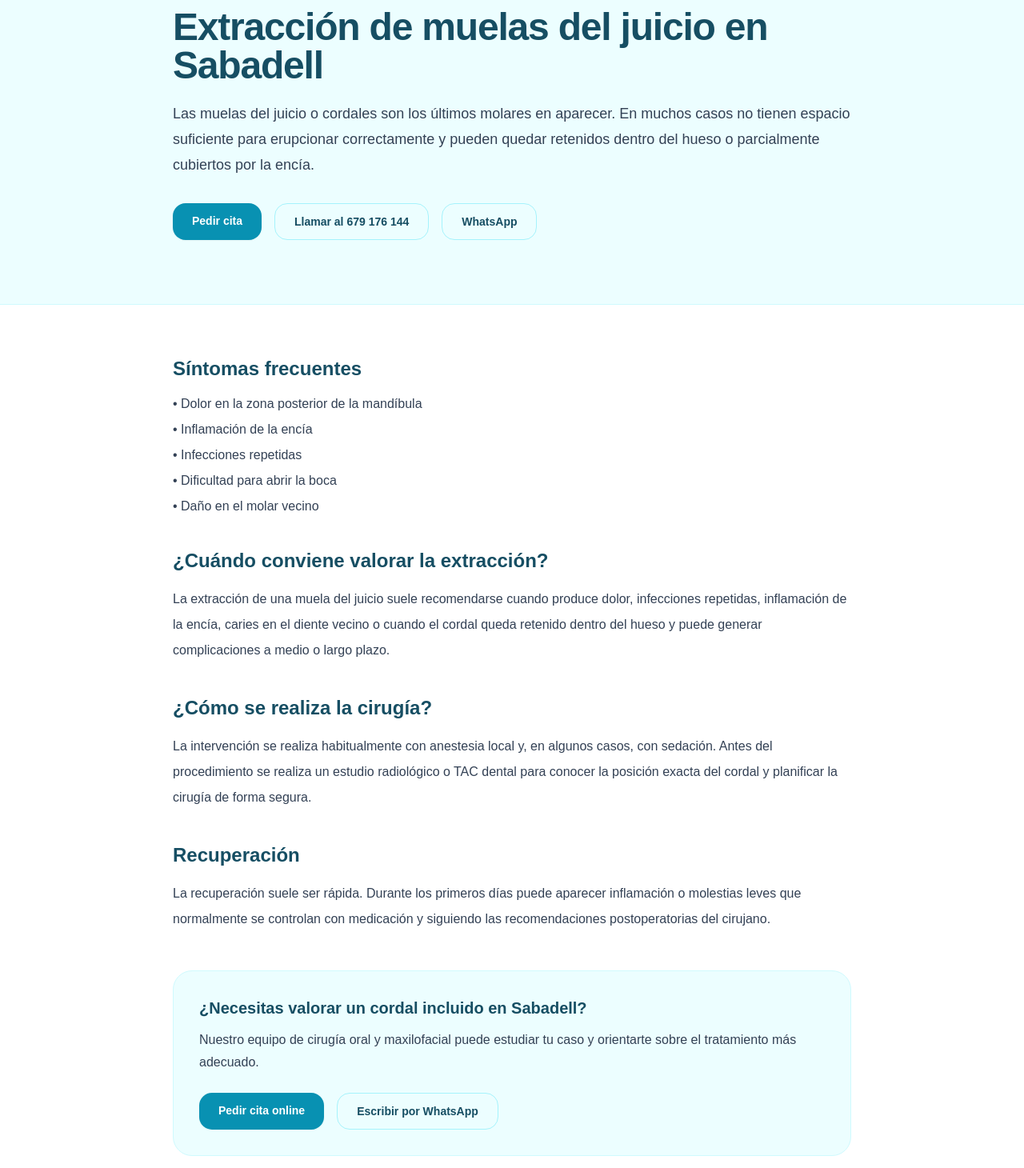
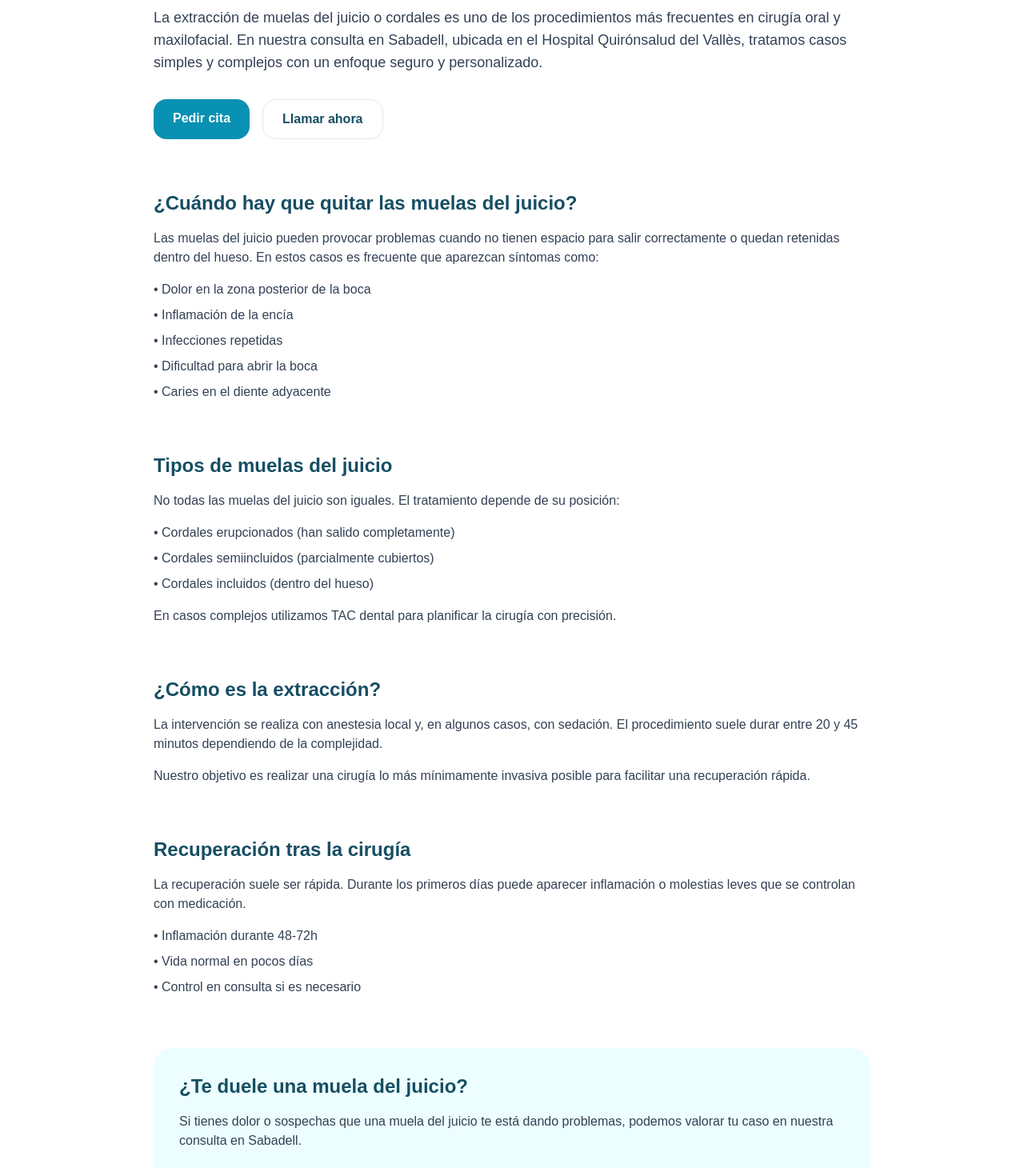
Before and after one commit to alfmgvg/cirujanomaxilofacialsabadell-web, a Next.js app: page /muelas-del-juicio-sabadell in a window 1280 px wide. Shown: the part 120-1580 px from the top of the page at 80% size. Built offline with nearby package versions, Linux system fonts and the light colour scheme.

Commit message:
Update page.js

```diff
--- a/app/muelas-del-juicio-sabadell/page.js
+++ b/app/muelas-del-juicio-sabadell/page.js
@@ -1,95 +1,144 @@
 export default function Page() {
   return (
-    <main className="min-h-screen bg-white pb-24 text-cyan-900 selection:bg-cyan-100">
-      <section className="bg-cyan-50 border-b border-cyan-100">
-        <div className="mx-auto max-w-4xl px-6 py-16 lg:py-20">
-          <span className="inline-flex rounded-full border border-cyan-200 bg-white px-4 py-1 text-sm font-medium text-cyan-700">
-            Cirugía Oral y Maxilofacial · Sabadell
-          </span>
-          <h1 className="mt-5 text-4xl font-bold tracking-tight lg:text-5xl">
+    <main className="min-h-screen bg-white text-cyan-900 px-6 py-16">
+      <div className="mx-auto max-w-4xl">
+
+        <h1 className="text-4xl font-bold">
           Extracción de muelas del juicio en Sabadell
         </h1>
-          <p className="mt-5 text-lg leading-8 text-slate-700">
-            Las muelas del juicio o cordales son los últimos molares en aparecer. En muchos casos no
-            tienen espacio suficiente para erupcionar correctamente y pueden quedar retenidos dentro
-            del hueso o parcialmente cubiertos por la encía.
+
+        <p className="mt-6 text-lg text-slate-700">
+          La extracción de muelas del juicio o cordales es uno de los procedimientos más
+          frecuentes en cirugía oral y maxilofacial. En nuestra consulta en Sabadell,
+          ubicada en el Hospital Quirónsalud del Vallès, tratamos casos simples y
+          complejos con un enfoque seguro y personalizado.
         </p>
-          <div className="mt-8 flex flex-wrap gap-4">
+
+        <div className="mt-8 flex gap-4 flex-wrap">
           <a
             href="https://www.quironsalud.com/valles/es/cita-medica#r!/n!/29?dir=next"
-              className="rounded-2xl bg-cyan-600 px-6 py-3 text-sm font-semibold text-white shadow-sm transition hover:bg-cyan-700"
+            className="bg-cyan-600 text-white px-6 py-3 rounded-2xl font-semibold"
           >
             Pedir cita
           </a>
+
           <a
             href="tel:+34679176144"
-              className="rounded-2xl border border-cyan-200 px-6 py-3 text-sm font-semibold text-cyan-900 transition hover:bg-cyan-100"
+            className="border px-6 py-3 rounded-2xl font-semibold"
           >
-              Llamar al 679 176 144
+            Llamar ahora
           </a>
+        </div>
+
+        {/* SINTOMAS */}
+        <section className="mt-16">
+          <h2 className="text-2xl font-bold">
+            ¿Cuándo hay que quitar las muelas del juicio?
+          </h2>
+
+          <p className="mt-4 text-slate-700">
+            Las muelas del juicio pueden provocar problemas cuando no tienen espacio para
+            salir correctamente o quedan retenidas dentro del hueso. En estos casos es
+            frecuente que aparezcan síntomas como:
+          </p>
+
+          <ul className="mt-4 space-y-2 text-slate-700">
+            <li>• Dolor en la zona posterior de la boca</li>
+            <li>• Inflamación de la encía</li>
+            <li>• Infecciones repetidas</li>
+            <li>• Dificultad para abrir la boca</li>
+            <li>• Caries en el diente adyacente</li>
+          </ul>
+        </section>
+
+        {/* TIPOS */}
+        <section className="mt-16">
+          <h2 className="text-2xl font-bold">
+            Tipos de muelas del juicio
+          </h2>
+
+          <p className="mt-4 text-slate-700">
+            No todas las muelas del juicio son iguales. El tratamiento depende de su
+            posición:
+          </p>
+
+          <ul className="mt-4 space-y-2 text-slate-700">
+            <li>• Cordales erupcionados (han salido completamente)</li>
+            <li>• Cordales semiincluidos (parcialmente cubiertos)</li>
+            <li>• Cordales incluidos (dentro del hueso)</li>
+          </ul>
+
+          <p className="mt-4 text-slate-700">
+            En casos complejos utilizamos TAC dental para planificar la cirugía con
+            precisión.
+          </p>
+        </section>
+
+        {/* PROCEDIMIENTO */}
+        <section className="mt-16">
+          <h2 className="text-2xl font-bold">
+            ¿Cómo es la extracción?
+          </h2>
+
+          <p className="mt-4 text-slate-700">
+            La intervención se realiza con anestesia local y, en algunos casos, con
+            sedación. El procedimiento suele durar entre 20 y 45 minutos dependiendo de la
+            complejidad.
+          </p>
+
+          <p className="mt-4 text-slate-700">
+            Nuestro objetivo es realizar una cirugía lo más mínimamente invasiva posible
+            para facilitar una recuperación rápida.
+          </p>
+        </section>
+
+        {/* RECUPERACION */}
+        <section className="mt-16">
+          <h2 className="text-2xl font-bold">
+            Recuperación tras la cirugía
+          </h2>
+
+          <p className="mt-4 text-slate-700">
+            La recuperación suele ser rápida. Durante los primeros días puede aparecer
+            inflamación o molestias leves que se controlan con medicación.
+          </p>
+
+          <ul className="mt-4 space-y-2 text-slate-700">
+            <li>• Inflamación durante 48-72h</li>
+            <li>• Vida normal en pocos días</li>
+            <li>• Control en consulta si es necesario</li>
+          </ul>
+        </section>
+
+        {/* CTA FINAL */}
+        <section className="mt-16 bg-cyan-50 p-8 rounded-3xl">
+          <h2 className="text-2xl font-bold">
+            ¿Te duele una muela del juicio?
+          </h2>
+
+          <p className="mt-4 text-slate-700">
+            Si tienes dolor o sospechas que una muela del juicio te está dando problemas,
+            podemos valorar tu caso en nuestra consulta en Sabadell.
+          </p>
+
+          <div className="mt-6 flex gap-4 flex-wrap">
+            <a
+              href="https://www.quironsalud.com/valles/es/cita-medica#r!/n!/29?dir=next"
+              className="bg-cyan-600 text-white px-6 py-3 rounded-2xl font-semibold"
+            >
+              Pedir cita
+            </a>
+
             <a
               href="https://wa.me/34679176144"
-              className="rounded-2xl border border-cyan-200 px-6 py-3 text-sm font-semibold text-cyan-900 transition hover:bg-cyan-100"
+              className="border px-6 py-3 rounded-2xl font-semibold"
             >
               WhatsApp
             </a>
           </div>
-        </div>
         </section>
 
-      <section className="mx-auto max-w-4xl px-6 py-16">
-        <h2 className="text-2xl font-semibold">Síntomas frecuentes</h2>
-        <ul className="mt-4 space-y-2 text-slate-700">
-          <li>• Dolor en la zona posterior de la mandíbula</li>
-          <li>• Inflamación de la encía</li>
-          <li>• Infecciones repetidas</li>
-          <li>• Dificultad para abrir la boca</li>
-          <li>• Daño en el molar vecino</li>
-        </ul>
-
-        <h2 className="mt-10 text-2xl font-semibold">¿Cuándo conviene valorar la extracción?</h2>
-        <p className="mt-4 leading-8 text-slate-700">
-          La extracción de una muela del juicio suele recomendarse cuando produce dolor, infecciones
-          repetidas, inflamación de la encía, caries en el diente vecino o cuando el cordal queda
-          retenido dentro del hueso y puede generar complicaciones a medio o largo plazo.
-        </p>
-
-        <h2 className="mt-10 text-2xl font-semibold">¿Cómo se realiza la cirugía?</h2>
-        <p className="mt-4 leading-8 text-slate-700">
-          La intervención se realiza habitualmente con anestesia local y, en algunos casos,
-          con sedación. Antes del procedimiento se realiza un estudio radiológico o TAC dental
-          para conocer la posición exacta del cordal y planificar la cirugía de forma segura.
-        </p>
-
-        <h2 className="mt-10 text-2xl font-semibold">Recuperación</h2>
-        <p className="mt-4 leading-8 text-slate-700">
-          La recuperación suele ser rápida. Durante los primeros días puede aparecer inflamación
-          o molestias leves que normalmente se controlan con medicación y siguiendo las
-          recomendaciones postoperatorias del cirujano.
-        </p>
-
-        <div className="mt-12 rounded-3xl border border-cyan-100 bg-cyan-50 p-8">
-          <h3 className="text-xl font-semibold">¿Necesitas valorar un cordal incluido en Sabadell?</h3>
-          <p className="mt-3 leading-7 text-slate-700">
-            Nuestro equipo de cirugía oral y maxilofacial puede estudiar tu caso y orientarte sobre
-            el tratamiento más adecuado.
-          </p>
-          <div className="mt-6 flex flex-wrap gap-4">
-            <a
-              href="https://www.quironsalud.com/valles/es/cita-medica#r!/n!/29?dir=next"
-              className="rounded-2xl bg-cyan-600 px-6 py-3 text-sm font-semibold text-white shadow-sm transition hover:bg-cyan-700"
-            >
-              Pedir cita online
-            </a>
-            <a
-              href="https://wa.me/34679176144"
-              className="rounded-2xl border border-cyan-200 px-6 py-3 text-sm font-semibold text-cyan-900 transition hover:bg-cyan-100"
-            >
-              Escribir por WhatsApp
-            </a>
       </div>
-        </div>
-      </section>
     </main>
   );
 }
```
Lines whose indentation alone changed are shown as unchanged.
